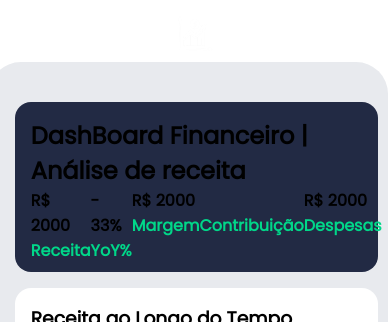
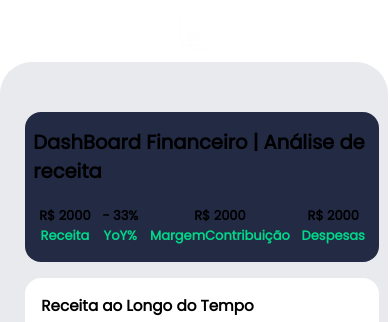
Before and after one commit to stagetreedevs/GestaoFinanceira, a Next.js app: page / in a window 390 px wide. Shown: the top 322 px of the page. Built offline with nearby package versions, Linux system fonts and the light colour scheme; no server answers; the database is empty.

Commit message:
mobile update v2

```diff
--- a/pages/DashBoard/style.module.scss
+++ b/pages/DashBoard/style.module.scss
@@ -67,11 +67,11 @@
   .DashBoard {
     display: flex;
     flex-direction: column;
-    justify-content: center;
     align-items: center;
-    gap: 2.5%;
     height: auto;
     width: auto;
+    font-size: small;
+    gap: 5%;
     .left {
       margin-top: 2.5vh;
       align-items: center;
@@ -86,11 +86,13 @@
       height: 25%;
       width: 100%;
       background: #222a44;
-      padding: 1rem;
+      padding: 0.5rem;
+      gap: 0.25rem;
     }
     .info {
       display: grid;
       grid-template-columns: auto auto auto auto;
+      text-align: center;
 
       span {
         color: #01d789;
--- a/styles/Home.module.css
+++ b/styles/Home.module.css
@@ -25,7 +25,7 @@
   .dash{
     margin-top: 5vh;
     padding-top: 1rem;
-    padding-bottom: 1rem;
+    padding-bottom: 2rem;
     background-color: #e8eaee;
     width: auto;
     height: auto;
```
